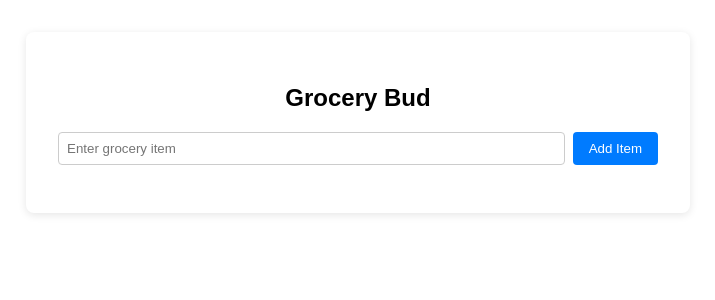
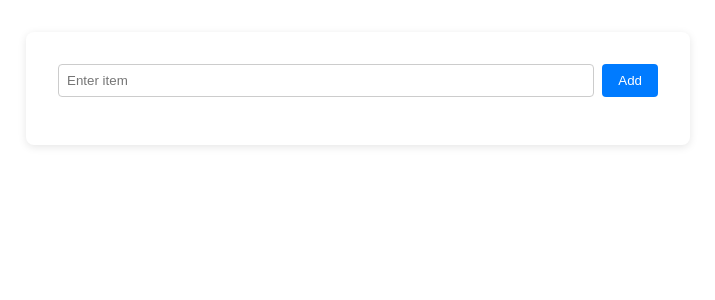
Before and after one commit to Kishan06319/Grocery-bud-React, a React (Vite) app: page / in a window 1280 px wide. Shown: the top 300 px of the page, without its empty margins (282-997 px from the left). Built offline with nearby package versions, Linux system fonts and the light colour scheme.

Commit message:
Final Touches

```diff
--- a/src/App.css
+++ b/src/App.css
@@ -22,8 +22,7 @@ input {
   border-radius: 4px;
 }
 
-form button,
-.clear-btn {
+form button {
   padding: 0.5rem 1rem;
   margin-left: 0.5rem;
   background: #007bff;
@@ -33,8 +32,7 @@ form button,
   cursor: pointer;
 }
 
-form button:hover,
-.clear-btn:hover {
+form button:hover {
   background: #0056b3;
 }
 
@@ -58,24 +56,54 @@ form button:hover,
   background: transparent;
   border: none;
   cursor: pointer;
+  padding: 6px;
+  border-radius: 50%;
+  display: inline-flex;
+  align-items: center;
+  justify-content: center;
+  transition:
+    background-color 0.15s ease,
+    color 0.15s ease;
 }
 
 .edit-btn svg {
   color: #007bff;
   font-size: 1.2rem;
-  transition: color 0.2s ease;
+  transition: color 0.15s ease;
+}
+
+.edit-btn:hover {
+  background: #007bff;
 }
 
 .edit-btn:hover svg {
-  color: #0056b3;
+  color: #ffffff;
 }
 
 .remove-btn svg {
   color: #dc3545;
   font-size: 1.2rem;
-  transition: color 0.2s ease;
+  transition: color 0.15s ease;
+}
+
+.remove-btn:hover {
+  background: #dc3545;
 }
 
 .remove-btn:hover svg {
-  color: #a71d2a;
+  color: #ffffff;
 }
+
+.clear-btn {
+  margin-top: 1rem;
+  background: #6c757d;
+  color: white;
+  border: none;
+  padding: 0.5rem 1rem;
+  border-radius: 4px;
+  cursor: pointer;
+}
+
+.clear-btn:hover {
+  background: #5a6268;
+}
--- a/src/App.jsx
+++ b/src/App.jsx
@@ -1,71 +1,84 @@
-// src/App.jsx
-import { useState } from "react";
-import GroceryItem from "./components/GroceryItem";
+import React, { useState, useEffect, useRef } from "react";
 
 function App() {
-  const [items, setItems] = useState([]);
+  const [items, setItems] = useState(() => {
+    const saved = localStorage.getItem("grocery-list");
+    return saved ? JSON.parse(saved) : [];
+  });
   const [input, setInput] = useState("");
   const [isEditing, setIsEditing] = useState(false);
-  const [editIndex, setEditIndex] = useState(null);
+  const [editId, setEditId] = useState(null);
+  const inputRef = useRef(null);
 
-  const handleSubmit = (e) => {
-    e.preventDefault();
+  useEffect(() => {
+    localStorage.setItem("grocery-list", JSON.stringify(items));
+  }, [items]);
+
+  const addItem = () => {
     if (!input) return;
-
     if (isEditing) {
-      const updatedItems = items.map((item, index) =>
-        index === editIndex ? input : item,
+      setItems(
+        items.map((item) =>
+          item.id === editId ? { ...item, title: input } : item,
+        ),
       );
-      setItems(updatedItems);
       setIsEditing(false);
-      setEditIndex(null);
+      setEditId(null);
     } else {
-      setItems([...items, input]);
+      setItems([...items, { id: Date.now(), title: input }]);
     }
     setInput("");
   };
 
-  const handleRemove = (index) => {
-    setItems(items.filter((_, i) => i !== index));
+  const editItem = (id) => {
+    const item = items.find((i) => i.id === id);
+    setIsEditing(true);
+    setEditId(id);
+    setInput(item.title);
+    inputRef.current.focus(); // auto-focus input
   };
 
-  const handleEdit = (index) => {
-    setIsEditing(true);
-    setEditIndex(index);
-    setInput(items[index]);
+  const removeItem = (id) => {
+    setItems(items.filter((i) => i.id !== id));
   };
 
-  const handleClear = () => {
+  const clearItems = () => {
     setItems([]);
-    setIsEditing(false);
-    setEditIndex(null);
-    setInput("");
   };
 
   return (
     <main>
-      <h2>Grocery Bud</h2>
-      <form onSubmit={handleSubmit}>
+      <form
+        onSubmit={(e) => {
+          e.preventDefault();
+          addItem();
+        }}
+      >
         <input
-          type="text"
+          ref={inputRef}
           value={input}
           onChange={(e) => setInput(e.target.value)}
-          placeholder="Enter grocery item"
+          placeholder="Enter item"
         />
-        <button type="submit">{isEditing ? "Update Item" : "Add Item"}</button>
+        <button type="submit">{isEditing ? "Update" : "Add"}</button>
       </form>
-      <section>
-        {items.map((item, index) => (
-          <GroceryItem
-            key={index}
-            item={item}
-            onRemove={() => handleRemove(index)}
-            onEdit={() => handleEdit(index)}
-          />
-        ))}
-      </section>
+
+      {items.map((item) => (
+        <div key={item.id} className="grocery-item">
+          <span>{item.title}</span>
+          <div className="actions">
+            <button className="edit-btn" onClick={() => editItem(item.id)}>
+              ✏️
+            </button>
+            <button className="remove-btn" onClick={() => removeItem(item.id)}>
+              ❌
+            </button>
+          </div>
+        </div>
+      ))}
+
       {items.length > 0 && (
-        <button className="clear-btn" onClick={handleClear}>
+        <button className="clear-btn" onClick={clearItems}>
           Clear All
         </button>
       )}
--- a/src/components/GroceryItem.jsx
+++ b/src/components/GroceryItem.jsx
@@ -1,4 +1,4 @@
-import { FaEdit, FaTrash } from "react-icons/fa";
+import { FiEdit, FiTrash2 } from "react-icons/fi";
 
 function GroceryItem({ item, onRemove, onEdit }) {
   return (
@@ -6,10 +6,10 @@ function GroceryItem({ item, onRemove, onEdit }) {
       <p>{item}</p>
       <div className="actions">
         <button className="edit-btn" onClick={onEdit}>
-          <FaEdit />
+          <FiEdit size={18} />
         </button>
         <button className="remove-btn" onClick={onRemove}>
-          <FaTrash />
+          <FiTrash2 size={18} />
         </button>
       </div>
     </div>
```
Also changed, not shown: 1 other file (tests, documents, lock files or other folders).
